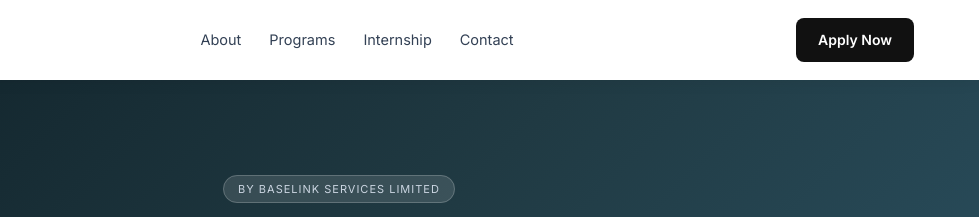
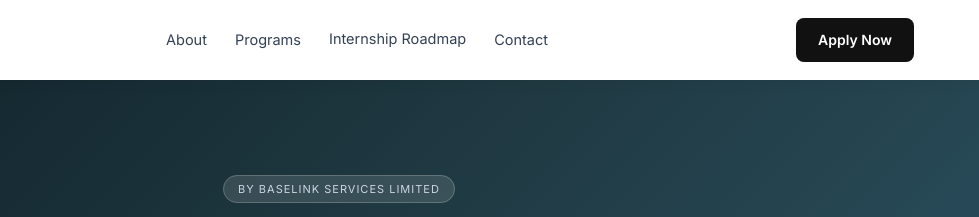
Before and after one commit to Prospect-Israel/techbridge-task-1, a plain HTML site: page index.html in a window 1280 px wide. Shown: the top 217 px of the page, 301-1280 px from the left. Drawn offline with Linux system fonts and the light colour scheme.

Commit message:
Fix HTML structure and update navigation links

```diff
--- a/index.html
+++ b/index.html
@@ -18,7 +18,7 @@
            <ul class="nav-links">
     <li><a href="index.html#about">About</a></li>
     <li><a href="programs.html">Programs</a></li>
-    <li><a href="internship.html">Internship</a></li>
+<a href="roadmap.html" class="active">Internship Roadmap</a>
     <li><a href="index.html#contact">Contact</a></li>
 </ul>
             <a href="https://forms.gle/8EbdSy5ttGfLZfjv5" target="_blank" class="btn btn-primary">Apply Now</a>
```
